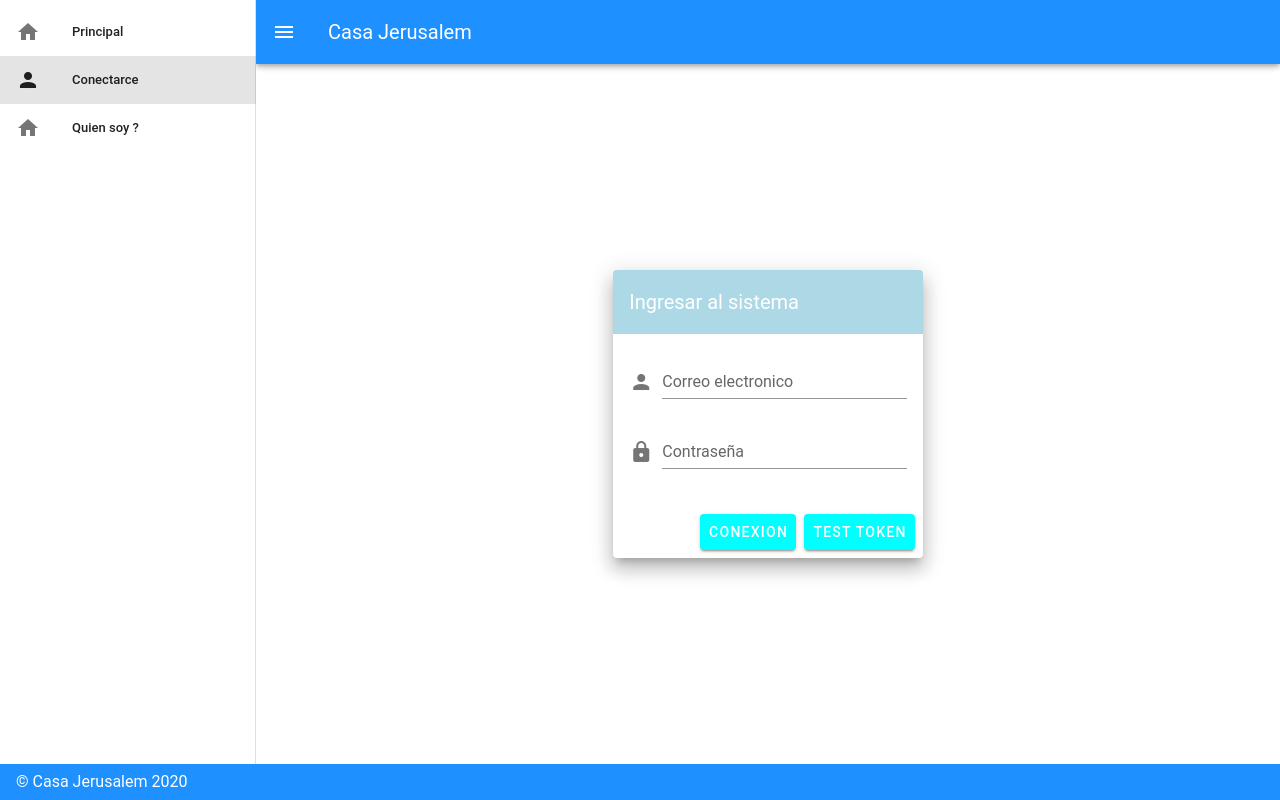
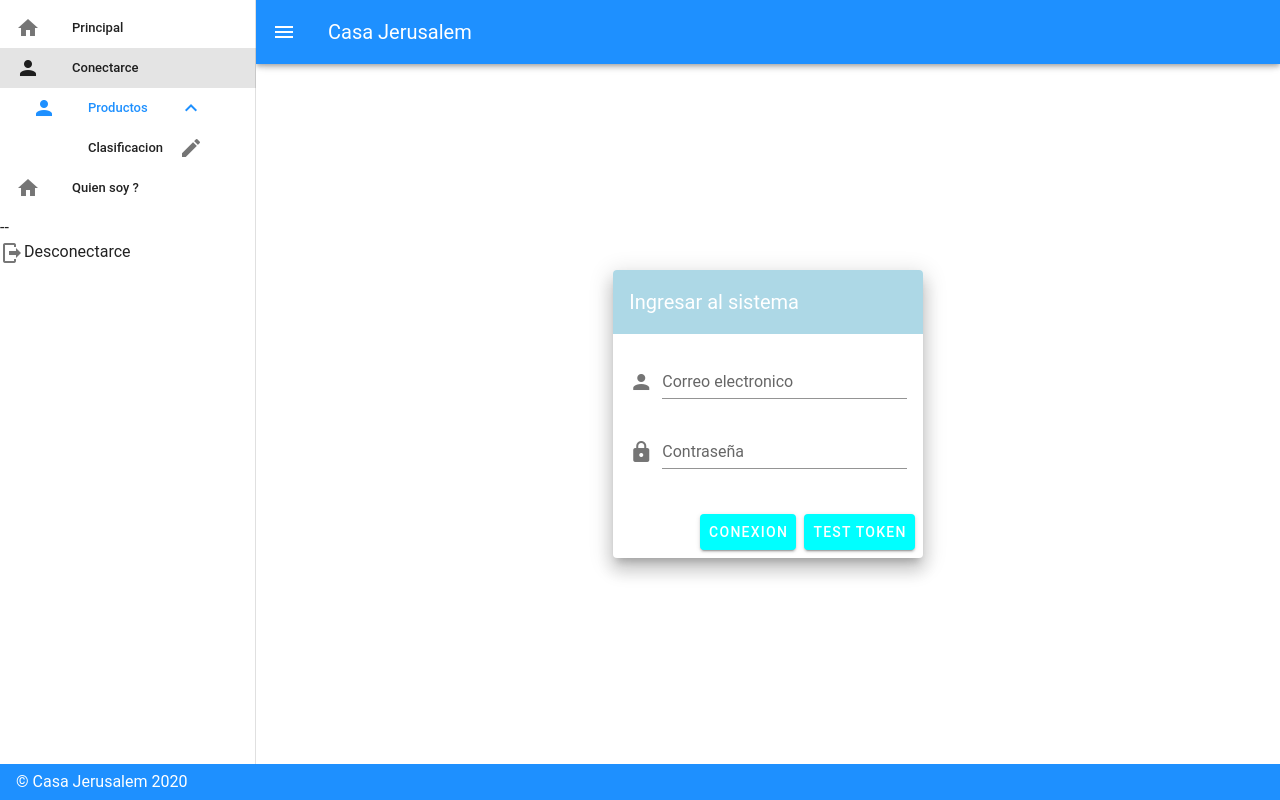
Before and after one commit to rebecamurillo/cj-webapp, a Vue app: page /#/login in a window 1280 px wide. Built offline with nearby package versions, Linux system fonts and the light colour scheme; sample sign-in values are in the browser's storage.

Commit message:
Update change menu list with sub links

```diff
--- a/src/App.vue
+++ b/src/App.vue
@@ -4,14 +4,33 @@
     <v-navigation-drawer v-model="drawer" app>
       <v-list dense>
         <v-list-item link v-for="link in links" :key="link.text" router :to="link.route">
-          <v-list-item-action>
-            <v-icon>{{ link.icon }}</v-icon>
-          </v-list-item-action>
-          <v-list-item-content>
+          <v-list-group v-if="link.sublinks" no-action value="true" >
+            <template v-slot:activator>
+              <v-list-item-icon>
+                <v-icon>{{ link.icon }}</v-icon>
+              </v-list-item-icon>
+              <v-list-item-title>{{ link.text }}</v-list-item-title>
+            </template>
+
+            <v-list-item v-for="sublink in link.sublinks" :key="sublink.text" router :to="sublink.route">
+              <v-list-item-title> {{ sublink.text }}</v-list-item-title>
+              <v-list-item-icon>
+                <v-icon >{{ sublink.icon }}</v-icon>
+              </v-list-item-icon>
+            </v-list-item>
+          </v-list-group>
+
+          <template v-else>
+            <v-list-item-icon>
+              <v-icon>{{ link.icon }}</v-icon>
+            </v-list-item-icon>
             <v-list-item-title>{{ link.text }}</v-list-item-title>
-          </v-list-item-content>
+          </template>
         </v-list-item>
       </v-list>
+
+      <span> -- </span> <br>
+      <span style="cursor: pointer;" v-on:click="logout()"><v-icon>{{logoutData.icon}}</v-icon>{{logoutData.text}}</span>
     </v-navigation-drawer>
     <v-app-bar app color="primary" dark>
         <v-app-bar-nav-icon @click.stop="drawer = !drawer"></v-app-bar-nav-icon>
@@ -37,19 +56,12 @@
 
 <script lang="ts">
 import Vue from 'vue';
-//import HelloWorld from './components/HelloWorld.vue';
-//import Login from './views/Login.vue';
-//import Menu from './components/Menu.vue';
-//import Home from './views/Home.vue';
+import { logout } from './modules/auth/auth.module';
 
 export default Vue.extend({
   name: 'App',
 
   components: {
-    //HelloWorld,
-    //Login,
-//    Menu,
-    //Home,
   },
 
   props: {
@@ -57,11 +69,29 @@ export default Vue.extend({
   data(){
     return {
         drawer: null,
+        logoutData: {icon:'',text:''},
         links: [
             { icon:'mdi-home',text:'Principal', route:'/home'},
             { icon:'mdi-account',text:'Conectarce', route:'/login'},
+            { icon:'mdi-account',text:'Productos', sublinks:[{
+              icon:'mdi-pencil',text:'Clasificacion',route: '/edit-classification'
+            }] },
             { icon:'mdi-home',text:'Quien soy ?', route:'/about'},
         ]
+    }
+  },
+  methods: {
+    logout() {
+      logout();
+      this.logoutData.icon='';
+      this.logoutData.text='';
+    },
+  },
+  mounted() {
+    const token = localStorage.getItem('user-token');
+    if (token) {
+      this.logoutData.icon='mdi-logout';
+      this.logoutData.text='Desconectarce';
     }
   }
 });
--- a/src/main.ts
+++ b/src/main.ts
@@ -3,8 +3,13 @@ import App from './App.vue'
 import './registerServiceWorker'
 import router from './router'
 import vuetify from './plugins/vuetify';
+import axios from 'axios';
 
 Vue.config.productionTip = false
+const token = localStorage.getItem('user-token');
+if (token) {
+  axios.defaults.headers.common['Authorization'] = token;
+}
 
 new Vue({
   router,
--- a/src/modules/auth/auth.module.ts
+++ b/src/modules/auth/auth.module.ts
@@ -1,39 +1,40 @@
-import axios from 'axios';
+import axios, { AxiosResponse } from 'axios';
 import { LoginInput } from './auth.model';
 
 export async function login(loginData: LoginInput): Promise<any> {
-    axios.post(process.env.VUE_APP_CJ_API_URL + `/auth/login`,
+    return axios.post(process.env.VUE_APP_CJ_API_URL + `/auth/login`,
             loginData)
         .then(resp => {
-            console.log('resp');
-            console.log(resp);
-            const token = resp.data.token
+            const token = 'Bearer ' + resp.data.token
             localStorage.setItem('user-token', token) // store the token in localstorage
-            axios.defaults.headers.common['Authorization'] = 'Bearer ' + token
-                //resolve(resp)
+            axios.defaults.headers.common['Authorization'] = token;
+            return {data: resp.data};
         })
         .catch(err => {
-            console.log('err');
+            console.log('error login in !');
             console.log(err);
-            //todo also in delete action
-            delete axios.defaults.headers.common['Authorization']
-            localStorage.removeItem('user-token') // if the request fails, remove any possible user token if possible
-                //reject(err)
+            delete axios.defaults.headers.common['Authorization'];
+            localStorage.removeItem('user-token');
+            return {error : err};
         });
 }
 
+export async function logout(): Promise<any> {
+    delete axios.defaults.headers.common['Authorization'];
+    localStorage.removeItem('user-token'); // if the request fails, remove any possible user token if possible
+}
 
-export async function whoAmI(): Promise<any>{
-    let res = null;
-    res = await axios.get(process.env.VUE_APP_CJ_API_URL + `/whoAmI`)
-        .then(resp => {
-            console.log('resp');
-            console.log(resp);
-            //res = resp;
-        })
-        .catch(err => {
-            console.log('err');
-            console.log(err);
-        });
-    return res;
+export async function whoAmI(): Promise<AxiosResponse<any>>{
+    //let res = null;
+    return await axios.get(process.env.VUE_APP_CJ_API_URL + `/whoAmI`);
+        // .then(resp => {
+        //     console.log('resp');
+        //     console.log(resp);
+        //     //res = resp;
+        // })
+        // .catch(err => {
+        //     console.log('err');
+        //     console.log(err);
+        // });
+    //return res;
 }
--- a/src/views/About.vue
+++ b/src/views/About.vue
@@ -9,25 +9,13 @@ import { whoAmI } from '../modules/auth/auth.module';
 export default Vue.extend({
   data() {
     return {
-      posts: [],
-      errors: [],
       whoAmI: '',
     }
   },
-
-  created() {
-    //whoAmI() {
-    whoAmI().then((resp) => {
-      console.log('THEN response');
-      console.log(resp);
-      this.whoAmI= resp;
+  mounted() {
+    whoAmI().then(res => {
+      this.whoAmI = res.data;
     });
-    console.log('CREATED this.whoAmI');
-    console.log(this.whoAmI);
-  },
-  mounted() {
-    console.log('MOUNTED this.whoAmI');
-    console.log(this.whoAmI);
   },
 })
 </script>
--- a/src/views/Login.vue
+++ b/src/views/Login.vue
@@ -32,6 +32,7 @@
                 <v-btn color="accent" v-on:click="sendLogin()">Conexion</v-btn>
                 <v-btn color="accent" v-on:click="testToken()">Test token</v-btn>
               </v-card-actions>
+              <span style="color:red;"> {{errorMsg}} </span>
             </v-card>
           </v-col>
         </v-row>
@@ -47,7 +48,7 @@ import { login, whoAmI } from '../modules/auth/auth.module';
 export default Vue.extend({
   data () {
     return {
-      msg: 'Bonjour',
+      errorMsg: '',
       loginData: {
         email: '',
         password: ''
@@ -56,7 +57,13 @@ export default Vue.extend({
   },
   methods: {
     sendLogin(): any {
-      login(this.loginData);
+      login(this.loginData).then( (res) => {
+        if (res.data){
+          this.$router.push('/')
+        }else if (res.error){
+          this.errorMsg = 'Error de conexion.'
+        }
+      });
     },
     testToken(): any {
       whoAmI().then(res => {
```
